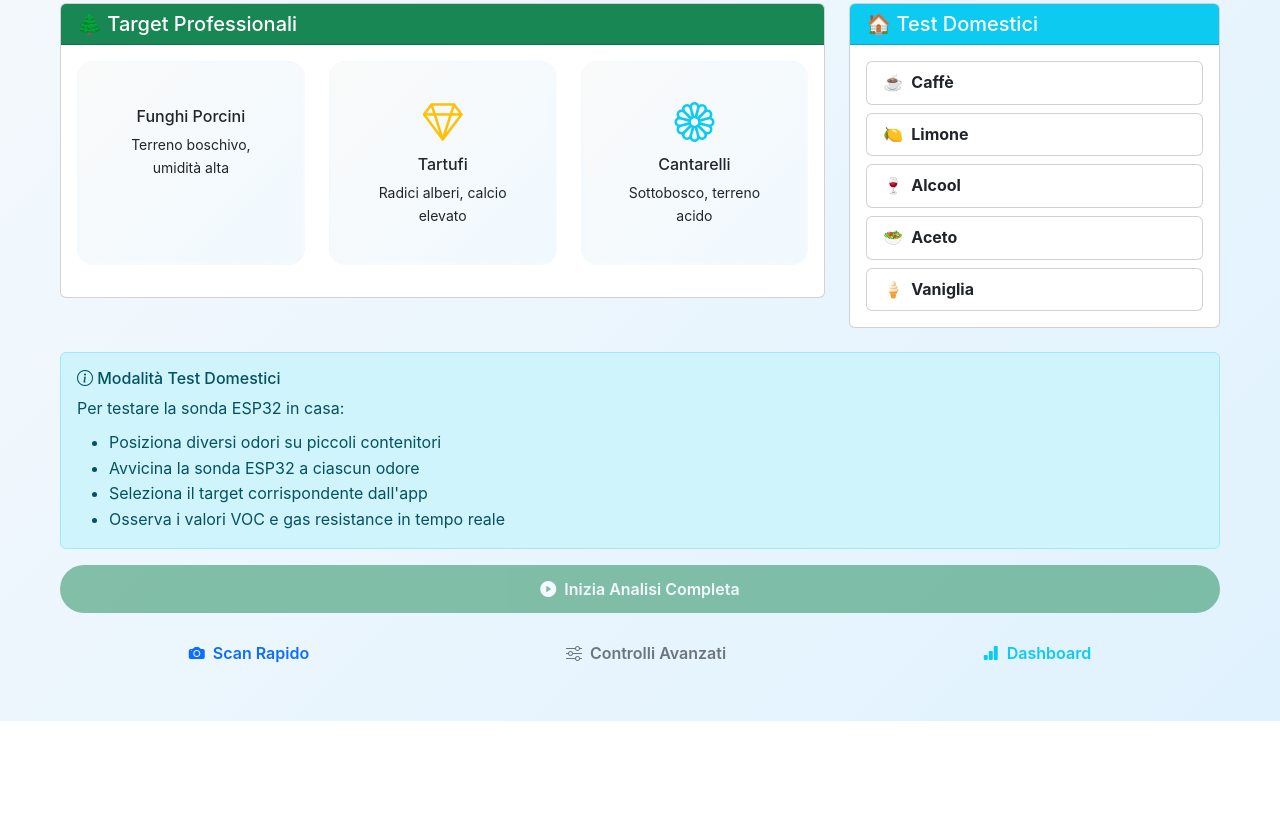
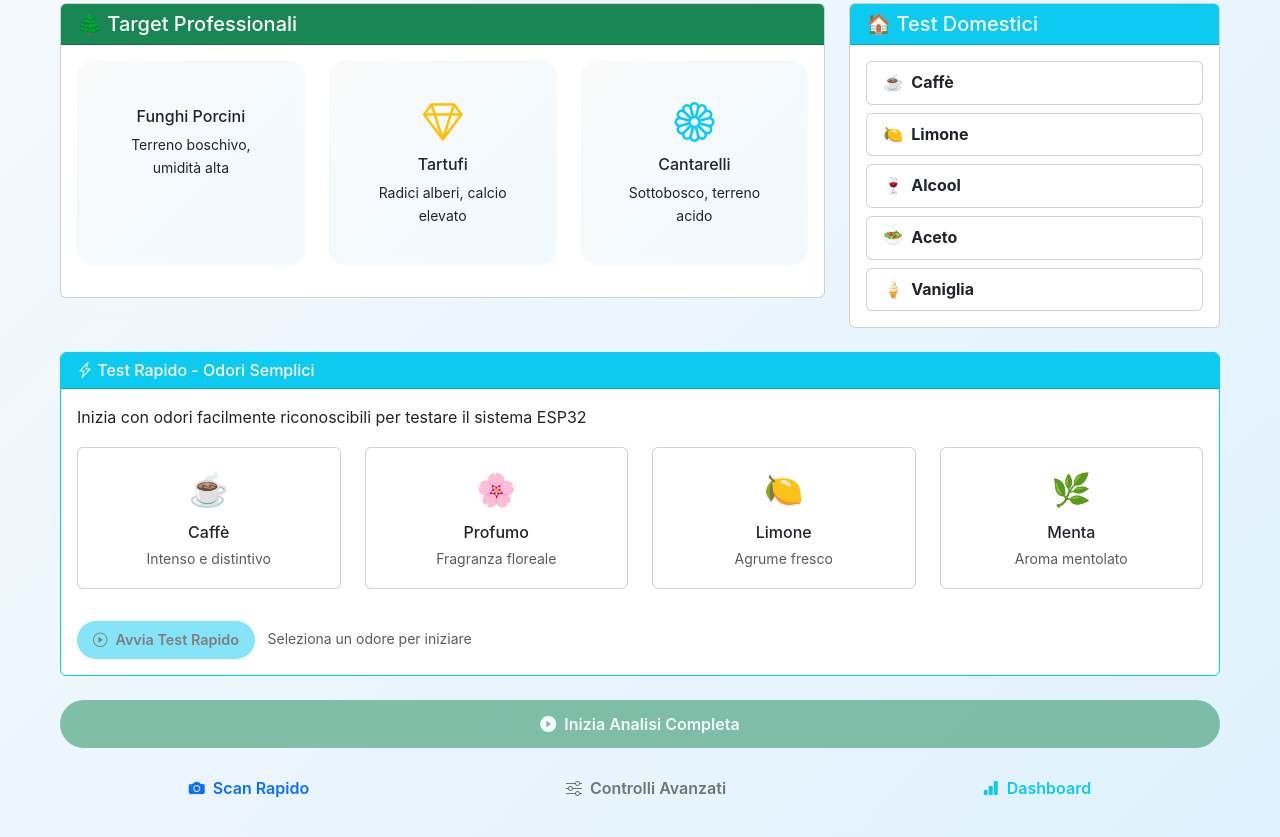
Before and after one commit to Padu76/Sniffer, a website: page index.html in a window 1280 px wide. Shown: the part 449-1286 px from the top of the page. Before the commit the page ends 1170 px from the top, so only its background shows below. Drawn offline with nearby package versions, Linux system fonts and the light colour scheme; no server answers; some icons are missing.

Commit message:
Add files via upload

```diff
--- a/index.html
+++ b/index.html
@@ -226,18 +226,65 @@
             </div>
         </div>
 
-        <!-- Hardware Info Box -->
-        <div id="hardwareInfoBox" class="alert alert-info" role="alert">
-            <h6 class="alert-heading">
-                <i class="bi bi-info-circle"></i> Modalità Test Domestici
-            </h6>
-            <p class="mb-2">Per testare la sonda ESP32 in casa:</p>
-            <ul class="mb-0">
-                <li>Posiziona diversi odori su piccoli contenitori</li>
-                <li>Avvicina la sonda ESP32 a ciascun odore</li>
-                <li>Seleziona il target corrispondente dall'app</li>
-                <li>Osserva i valori VOC e gas resistance in tempo reale</li>
-            </ul>
+        <!-- Quick Test Selection Box -->
+        <div id="quickTestBox" class="card border-info mb-4">
+            <div class="card-header bg-info text-white">
+                <h6 class="mb-0">
+                    <i class="bi bi-lightning-charge"></i> Test Rapido - Odori Semplici
+                </h6>
+            </div>
+            <div class="card-body">
+                <p class="mb-3">Inizia con odori facilmente riconoscibili per testare il sistema ESP32</p>
+
+                <div class="row">
+                    <div class="col-md-3 col-sm-6 mb-3">
+                        <div class="card h-100 quick-test-card" data-target="caffe" style="cursor: pointer;">
+                            <div class="card-body text-center p-3">
+                                <div style="font-size: 2rem; margin-bottom: 8px;">☕</div>
+                                <h6 class="card-title mb-1">Caffè</h6>
+                                <small class="text-muted">Intenso e distintivo</small>
+                            </div>
+                        </div>
+                    </div>
+
+                    <div class="col-md-3 col-sm-6 mb-3">
+                        <div class="card h-100 quick-test-card" data-target="profumo" style="cursor: pointer;">
+                            <div class="card-body text-center p-3">
+                                <div style="font-size: 2rem; margin-bottom: 8px;">🌸</div>
+                                <h6 class="card-title mb-1">Profumo</h6>
+                                <small class="text-muted">Fragranza floreale</small>
+                            </div>
+                        </div>
+                    </div>
+
+                    <div class="col-md-3 col-sm-6 mb-3">
+                        <div class="card h-100 quick-test-card" data-target="limone" style="cursor: pointer;">
+                            <div class="card-body text-center p-3">
+                                <div style="font-size: 2rem; margin-bottom: 8px;">🍋</div>
+                                <h6 class="card-title mb-1">Limone</h6>
+                                <small class="text-muted">Agrume fresco</small>
+                            </div>
+                        </div>
+                    </div>
+
+                    <div class="col-md-3 col-sm-6 mb-3">
+                        <div class="card h-100 quick-test-card" data-target="menta" style="cursor: pointer;">
+                            <div class="card-body text-center p-3">
+                                <div style="font-size: 2rem; margin-bottom: 8px;">🌿</div>
+                                <h6 class="card-title mb-1">Menta</h6>
+                                <small class="text-muted">Aroma mentolato</small>
+                            </div>
+                        </div>
+                    </div>
+                </div>
+
+                <div class="mt-3">
+                    <button id="startQuickTest" class="btn btn-info btn-sm" disabled>
+                        <i class="bi bi-play-circle"></i> Avvia Test Rapido
+                    </button>
+                    <small class="text-muted ms-2">Seleziona un odore per iniziare</small>
+                </div>
+            </div>
         </div>
 
         <!-- Action Buttons -->
```
